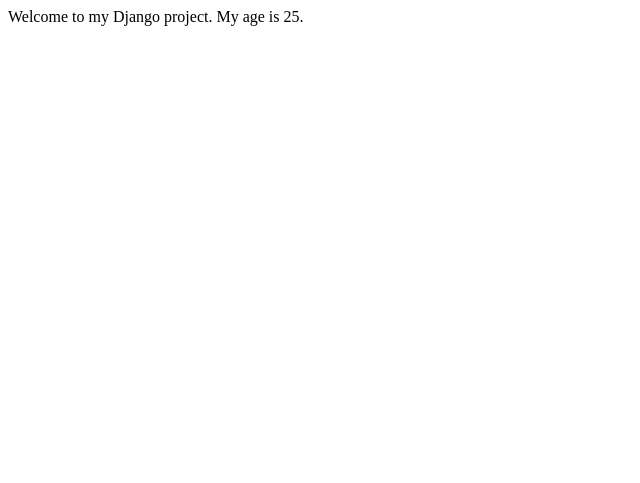
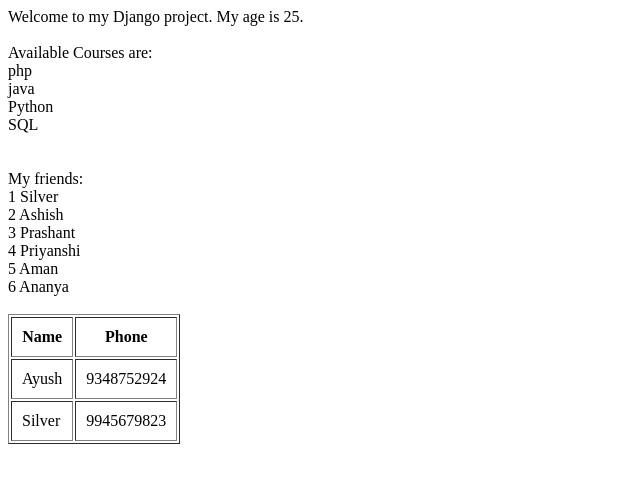
Before and after one commit to gupta07ayush/Django_Tutorial_Project, a Django app: page / in a window 1280 px wide. Shown: the top 483 px of the page, without its empty margins (0-640 px from the left). Run offline with Django 4.2, Linux system fonts and the light colour scheme.

Commit message:
for loop for nested dictionary data

```diff
--- a/MyDjangoProject/views.py
+++ b/MyDjangoProject/views.py
@@ -16,7 +16,12 @@ def home(request):
     data = {
         'title': 'Home Page',
         'age': 25,
-
+        'clist': ['php', 'java', 'Python', 'SQL'],
+        'friends': ['Silver', 'Ashish', 'Prashant', 'Priyanshi', 'Aman', 'Ananya'],
+        'student_details': [
+            {'name': 'Ayush', 'phone': 9348752924},
+            {'name': 'Silver', 'phone': 9945679823}
+        ]
     }
     # html template which will render on home page.
     return render(request, 'index.html', data)
--- a/templates/index.html
+++ b/templates/index.html
@@ -12,6 +12,40 @@
     Welcome to my Django project.
     My age is {{age}}.
     <!-- {{age}} this data is comming from views function home, under the data dictionary and age as key. Value is 25-->
+
+    <br> </br>Available Courses are:
+
+    <!-- In views there is a dictionary in home function, dictionary has a list. -->
+    <!-- to get data one by one we'll use for loop. to use for loop we'll use % inside curly braces -->
+
+    {% for i in clist %}
+    <div>{{i}}</div>
+    <!-- to end for loop -->
+    {% endfor %}
+
+    <!-- Django Template For loop  -->
+    <!-- forloop.counter = The current iteration of the loop from 1 -->
+    <br></br> My friends:
+    {% for i in friends %}
+    <div>{{forloop.counter}} {{i}}</div>
+    {% endfor %}
+
+    <!-- if dictionary is in the nested level then how to use for loop-->
+    <br />
+    <table border="1" cellpadding="10">
+        <tr>
+            <th>Name</th>
+            <th>Phone</th>
+        </tr>
+        {% for d in student_details %}
+        <tr>
+            <td>{{d.name}}</td>
+            <td>{{d.phone}}</td>
+        </tr>
+        {% endfor %}
+    </table>
+
+
 </body>
 
 </html>
```
